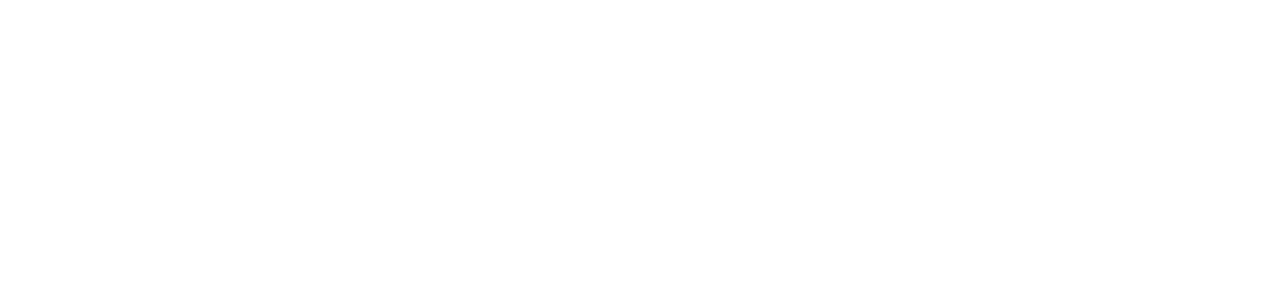
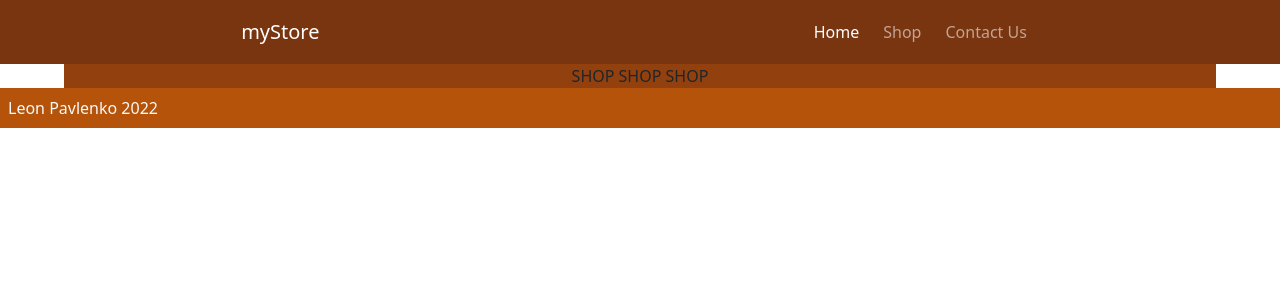
Before and after one commit to LeonsChub/coffee-shop, a React (Create React App) app: page /Shop in a window 1280 px wide. Before the commit this address had no page. Shown: the top 300 px of the page. Built offline with nearby package versions, Linux system fonts and the light colour scheme.

Commit message:
Basic routing works

```diff
--- a/src/App.js
+++ b/src/App.js
@@ -1,12 +1,14 @@
-import FrontPage from './components/FrontPage';
-import NavHeader from './components/NavHeader'
+// import FrontPage from "./components/HomePage/FrontPage";
+import NavHeader from "./components/Reusables/NavHeader";
+// import {BrowserRouter, Route ,Routes,Link} from 'react-router-dom'
+// import Home from './components/deleteLater/Home'
+// import Contact from './components/deleteLater/Contact'
+// import About from './components/deleteLater/About'
 
 function App() {
   return (
     <div className="App">
-      <NavHeader />
-      <FrontPage></FrontPage>
-      <div className="footer p-2 text-white" >©Leon Pavlenko 2022</div>
+      <NavHeader/>
     </div>
   );
 }
--- a/src/components/FrontPage.js
+++ b/src/components/HomePage/FrontPage.js
@@ -1,4 +1,3 @@
-import React from 'react';
 import ProductCarousel from './ProductCarousel';
 import Button from 'react-bootstrap/Button';
 
@@ -12,6 +11,7 @@
           Shop NOW!
         </Button>
       </div>
+
     </div>
   );
 }
--- a/src/components/ProductCarousel.js
+++ b/src/components/HomePage/ProductCarousel.js
@@ -2,9 +2,9 @@
 
 import Carousel from 'react-bootstrap/Carousel';
 
-import productImage1 from '../images/product-carousel-1.jpg';
-import productImage2 from '../images/product-carousel-2.jpg';
-import productImage3 from '../images/product-carousel-3.jpg';
+import productImage1 from '../../images/product-carousel-1.jpg';
+import productImage2 from '../../images/product-carousel-2.jpg';
+import productImage3 from '../../images/product-carousel-3.jpg';
 
 function productCarousel() {
   return (
--- a/src/components/NavHeader.js
+++ /dev/null
@@ -1,24 +0,0 @@
-import React from 'react';
-
-function NavHeader() {
-  return (
-    <nav className="navbar navbar-expand-sm navbar-dark p-2 d-flex justify-content-around">
-      <a className="navbar-brand" href="#">
-        myStore
-      </a>
-      <div className="navbar-nav">
-        <a className="nav-item nav-link active m-1" href="#">
-          Home
-        </a>
-        <a className="nav-item nav-link m-1" href="#">
-          Shop
-        </a>
-        <a className="nav-item nav-link m-1" href="#">
-          Contact Us
-        </a>
-      </div>
-    </nav>
-  );
-}
-
-export default NavHeader;
--- /dev/null
+++ b/src/components/Reusables/NavHeader.js
@@ -0,0 +1,25 @@
+import React from 'react';
+import { Link } from 'react-router-dom';
+
+function NavHeader() {
+  return (
+    <nav className="navbar navbar-expand-sm navbar-dark p-2 d-flex justify-content-around">
+      <Link className="navbar-brand" to="/Home">
+        myStore
+      </Link>
+      <div className="navbar-nav">
+        <Link className="nav-item nav-link active m-1" to="/Home">
+          Home
+        </Link>
+        <Link className="nav-item nav-link m-1" to="/Shop">
+          Shop
+        </Link>
+        <Link className="nav-item nav-link m-1" to="/contact">
+          Contact Us
+        </Link>
+      </div>
+    </nav>
+  );
+}
+
+export default NavHeader;
--- a/src/components/RouteSwitch.js
+++ b/src/components/RouteSwitch.js
@@ -1,13 +1,19 @@
 import { BrowserRouter, Routes, Route } from 'react-router-dom';
+import NavHeader from '../components/Reusables/NavHeader';
+import FrontPage from '../components/HomePage/FrontPage';
 import App from '../App';
-// import FrontPage from './FrontPage';
+import ShopPage from './ShopPage/ShopPage';
 
 function RouteSwitch() {
   return (
     <BrowserRouter>
+      <NavHeader />
       <Routes>
-        <Route path="/" element={<App />} />
+        <Route path="/" element={<FrontPage />} />
+        <Route path="/contact" />
+        <Route path="/Shop" element={<ShopPage />} />
       </Routes>
+      <div className="footer p-2 text-light">Leon Pavlenko 2022</div>
     </BrowserRouter>
   );
 }
--- /dev/null
+++ b/src/components/ShopPage/ShopPage.js
@@ -0,0 +1,12 @@
+import React from 'react';
+import NavHeader from '../Reusables/NavHeader';
+
+function ShopPage() {
+  return (
+    <div>
+      <div className="main-content">SHOP SHOP SHOP</div>
+    </div>
+  );
+}
+
+export default ShopPage;
--- a/src/index.css
+++ b/src/index.css
@@ -99,8 +99,8 @@
 }
 
 #product-carousel img{
-  width: clamp(500px,600px,700px);
-  height: clamp(350px,400px,450px)
+  width: 600px;
+  height: 420px;
 }
 
 .shop-btn{
--- a/src/index.js
+++ b/src/index.js
@@ -1,14 +1,13 @@
 import React from 'react';
 import ReactDOM from 'react-dom/client';
 import './index.css';
-// import App from './App';
+import 'bootstrap/dist/css/bootstrap.min.css';
 import RouteSwitch from './components/RouteSwitch';
-import 'bootstrap/dist/css/bootstrap.min.css';
 
 const root = ReactDOM.createRoot(document.getElementById('root'));
 root.render(
   <React.StrictMode>
-    <RouteSwitch />
+    <RouteSwitch></RouteSwitch>
   </React.StrictMode>
 );
 
```
Also changed, not shown: src/components/ContactPage/Contact.js (added).
